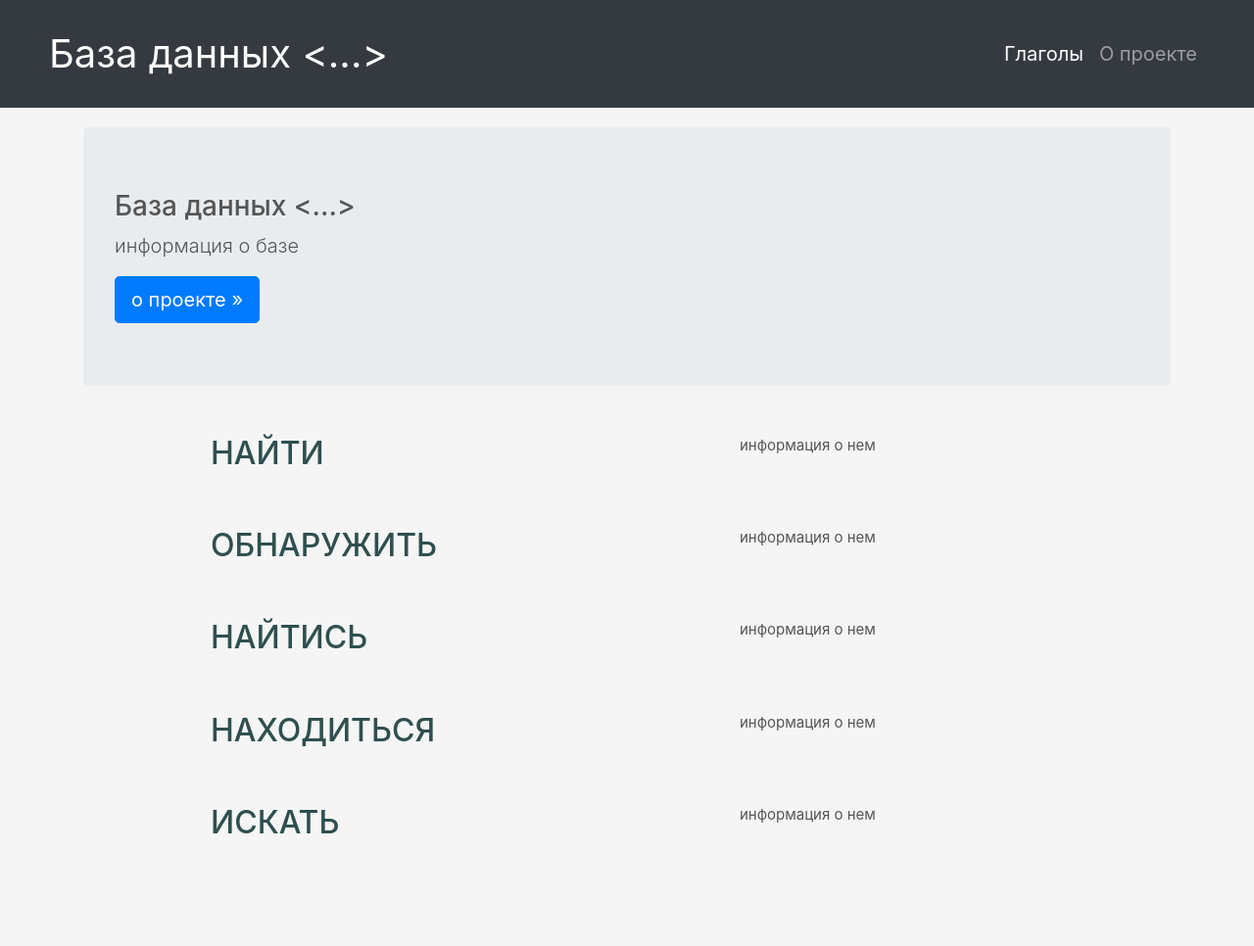
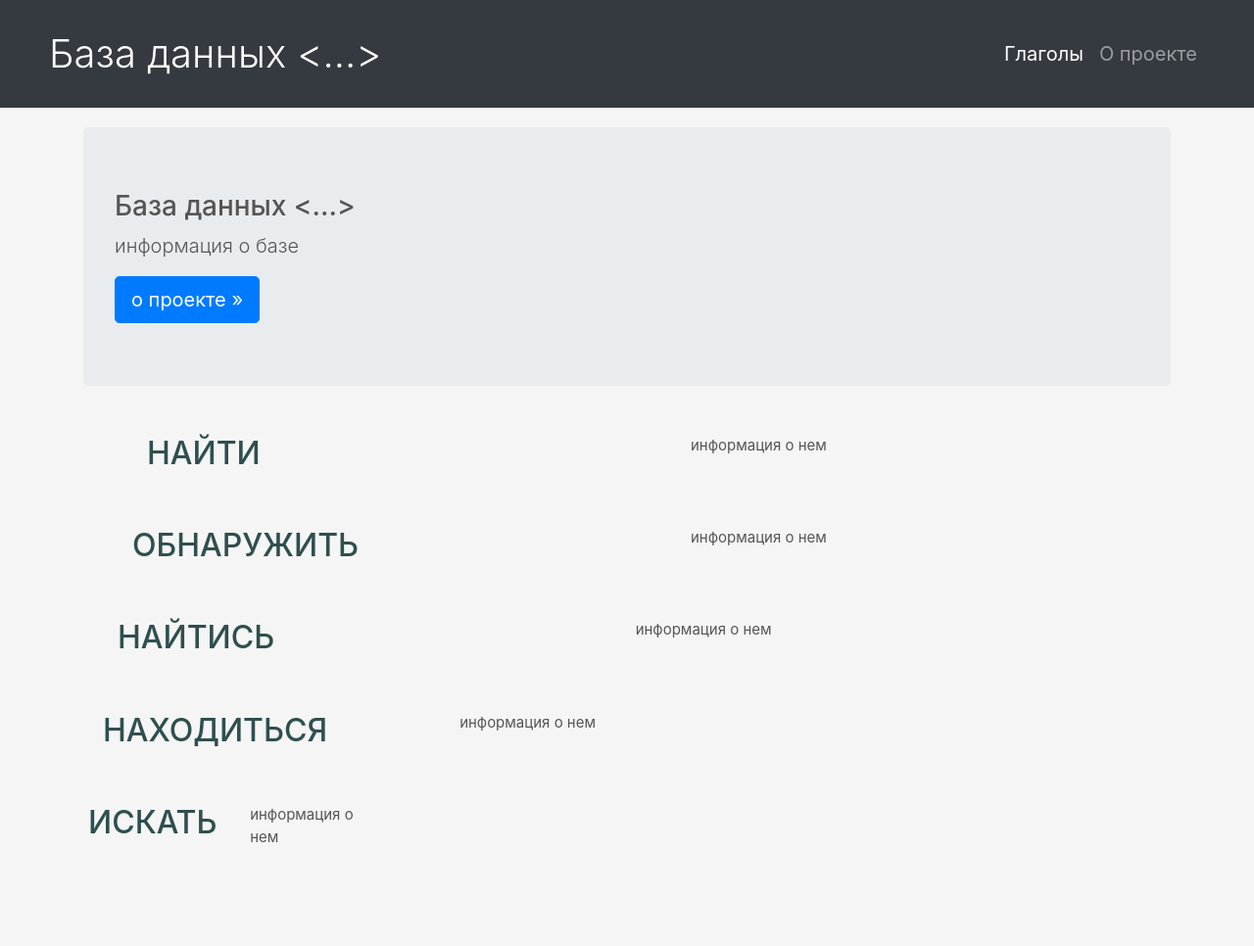
Before and after one commit to kategerasimenko/search_find, a Django app: page / in a window 1280 px wide. Shown: the whole page at 98% size. Run offline with Django 3.2, Linux system fonts and the light colour scheme; data comes from the database, SQL or seed files in the repository; some libraries are stand-ins or nearby versions.

Commit message:
added display-1 and removed extra div

```diff
--- a/search_find_verbs/templates/index.html
+++ b/search_find_verbs/templates/index.html
@@ -13,7 +13,7 @@
 <body>
     <nav class="navbar navbar-expand-md navbar-dark sticky-top bg-dark">
 <!--       нужна ссылка на главную -->
-        <a class="navbar-brand" href="#">База данных <...></a>
+        <a class="navbar-brand display-1" href="#">База данных <...></a>
         <button class="navbar-toggler" type="button" data-toggle="collapse" data-target="#navbarCollapse" aria-controls="navbarCollapse" aria-expanded="false" aria-label="Toggle navigation">
             <span class="navbar-toggler-icon"></span>
         </button>
@@ -38,7 +38,6 @@
         </div>
         <div id="verb-names" class="container">
         <!--вставляем сюда глагол и инфу-->
-            <div id="verb-names" class="container">
             {% for f in field_list %}
                 <div class="row">
                     <div class="col">
@@ -49,9 +48,8 @@
                     </div>
                     <div class="w-100"></div>
                     <hr>
-                </div>
             {% endfor %}
-            </div>
+        </div>
       <!--как это было вставлено ручками-->
       <!--<div class="row">-->
           <!--<div class="col">-->
```
